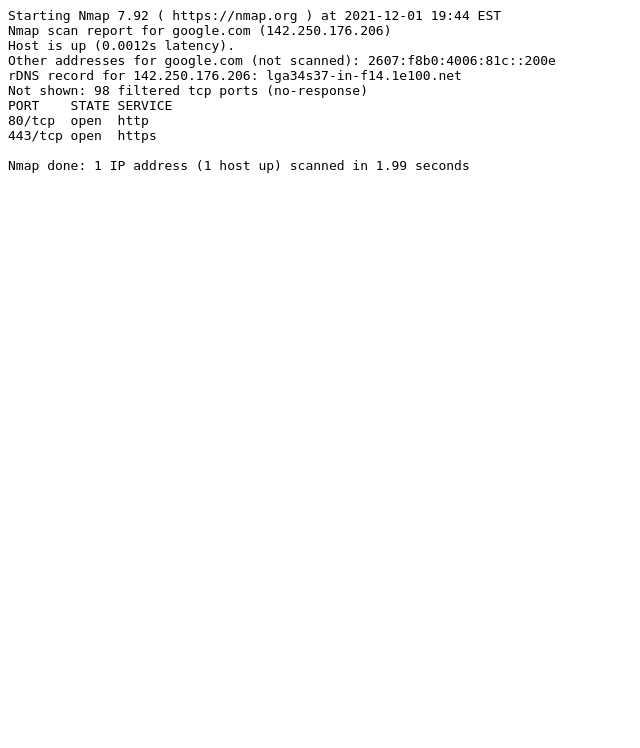
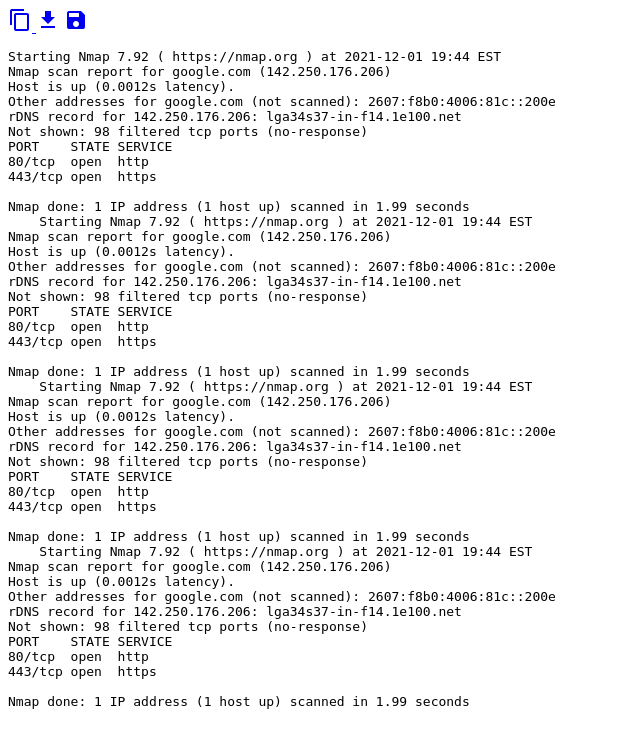
Before and after one commit to hamzatamry/Pentools, a Django app: template API/templates/result.html in a window 1280 px wide. Shown: the top 748 px of the page, without its empty margins (0-640 px from the left). Run offline with Django 3.2, Linux system fonts and the light colour scheme; the template is opened without the code that fills it, so the values that code supplies are empty.

Commit message:
update result template

```diff
--- a/API/templates/index.html
+++ b/API/templates/index.html
@@ -22,6 +22,8 @@
 	<script src="https://ajax.googleapis.com/ajax/libs/jquery/3.5.1/jquery.min.js"></script>
 
 	<link href='https://fonts.googleapis.com/css?family=Roboto:400,100,300,700' rel='stylesheet' type='text/css'>
+
+	<link rel="stylesheet" href="https://fonts.googleapis.com/icon?family=Material+Icons">
 
 	<link rel="stylesheet" href="https://stackpath.bootstrapcdn.com/font-awesome/4.7.0/css/font-awesome.min.css">
 
--- a/API/templates/result.html
+++ b/API/templates/result.html
@@ -1,5 +1,15 @@
+{% load static %}
+
+<link rel="stylesheet" href="https://fonts.googleapis.com/icon?family=Material+Icons">
+
+<div class="results-handler row">
+    <a href="#" title="Copy results"><i class="material-icons" title="Copy scan report" onclick="copyToClipboard(document.getElementById('report-data'));">content_copy</i>
+    <a href="#" title="Download report"><i class="material-icons">download</i></a>
+    <a href="#" title="Save to database"><i class="material-icons">save</i></a>
+</div>
+
+
 <!-- Dummy text for testing -->
-
 <pre class="terminal-style" id="result">Starting Nmap 7.92 ( https://nmap.org ) at 2021-12-01 19:44 EST
 Nmap scan report for google.com (142.250.176.206)
 Host is up (0.0012s latency).
@@ -11,4 +21,37 @@ PORT    STATE SERVICE
 443/tcp open  https
 
 Nmap done: 1 IP address (1 host up) scanned in 1.99 seconds
+    Starting Nmap 7.92 ( https://nmap.org ) at 2021-12-01 19:44 EST
+Nmap scan report for google.com (142.250.176.206)
+Host is up (0.0012s latency).
+Other addresses for google.com (not scanned): 2607:f8b0:4006:81c::200e
+rDNS record for 142.250.176.206: lga34s37-in-f14.1e100.net
+Not shown: 98 filtered tcp ports (no-response)
+PORT    STATE SERVICE
+80/tcp  open  http
+443/tcp open  https
+
+Nmap done: 1 IP address (1 host up) scanned in 1.99 seconds
+    Starting Nmap 7.92 ( https://nmap.org ) at 2021-12-01 19:44 EST
+Nmap scan report for google.com (142.250.176.206)
+Host is up (0.0012s latency).
+Other addresses for google.com (not scanned): 2607:f8b0:4006:81c::200e
+rDNS record for 142.250.176.206: lga34s37-in-f14.1e100.net
+Not shown: 98 filtered tcp ports (no-response)
+PORT    STATE SERVICE
+80/tcp  open  http
+443/tcp open  https
+
+Nmap done: 1 IP address (1 host up) scanned in 1.99 seconds
+    Starting Nmap 7.92 ( https://nmap.org ) at 2021-12-01 19:44 EST
+Nmap scan report for google.com (142.250.176.206)
+Host is up (0.0012s latency).
+Other addresses for google.com (not scanned): 2607:f8b0:4006:81c::200e
+rDNS record for 142.250.176.206: lga34s37-in-f14.1e100.net
+Not shown: 98 filtered tcp ports (no-response)
+PORT    STATE SERVICE
+80/tcp  open  http
+443/tcp open  https
+
+Nmap done: 1 IP address (1 host up) scanned in 1.99 seconds
 </pre>
```
Also changed, not shown: static/css/style.css.
